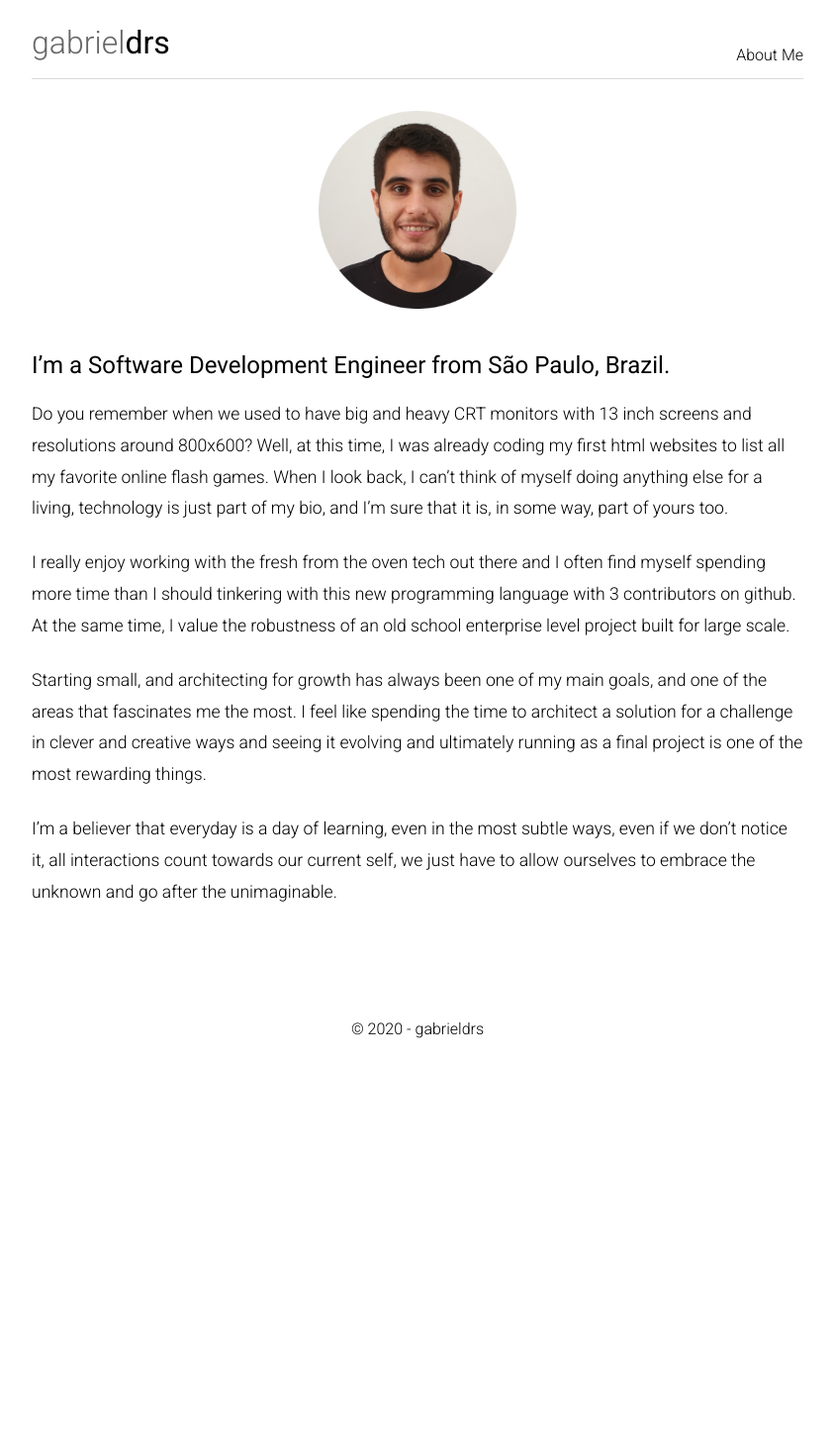
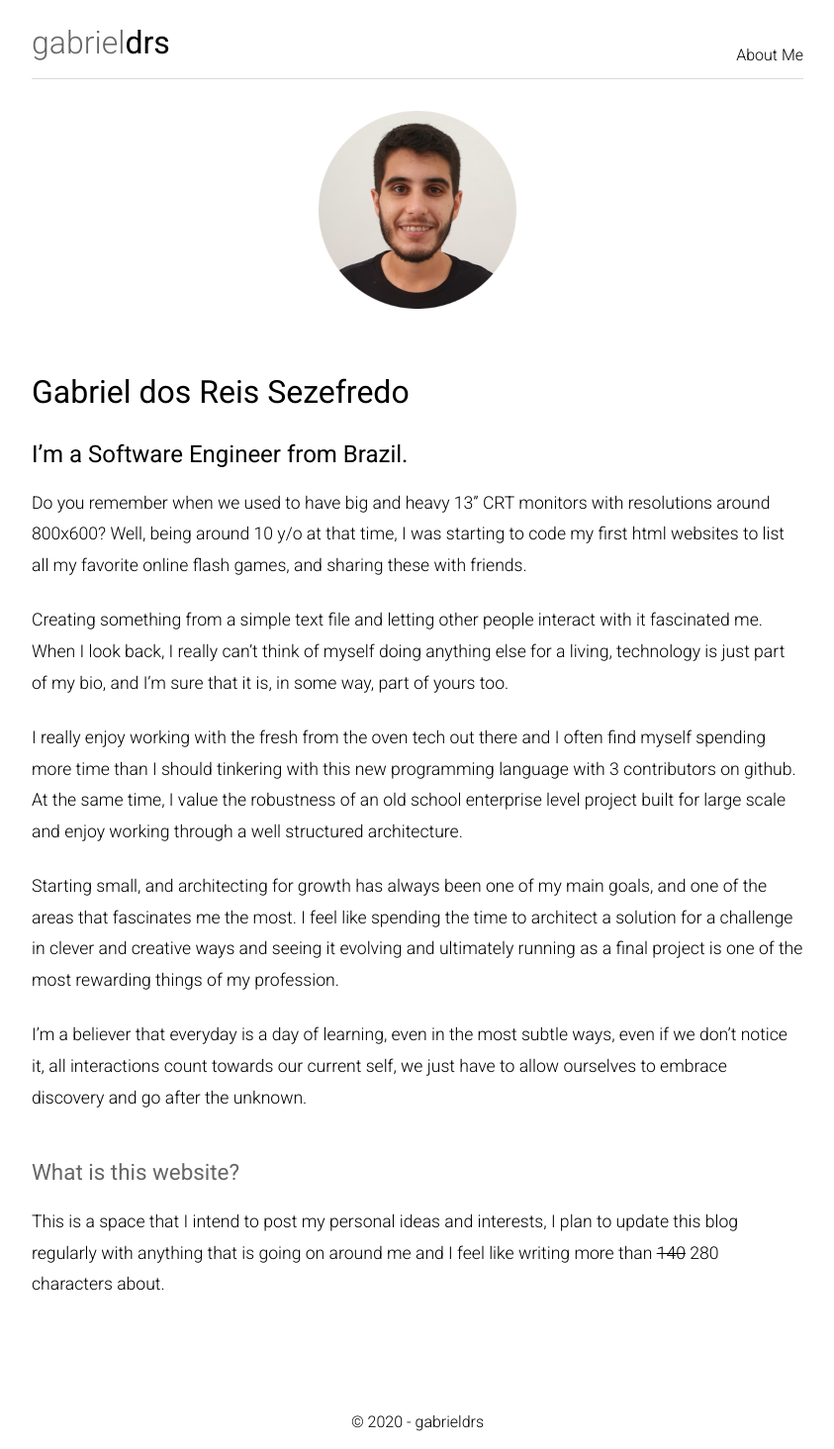
Before and after one commit to gabrieldrs/gabrieldrs.github.io, a Jekyll site: the page built from about.md, in a window 1280 px wide. Shown: the whole page at 99% size, without its empty margins (218-1061 px from the left). Built offline with Jekyll 4.4.1, drawn with Linux system fonts in a browser that asks for light colours; before the commit the page ends 1067 px from its top, so only the background shows below that.

Commit message:
Updates information about myself

```diff
--- a/_config.yml
+++ b/_config.yml
@@ -4,7 +4,7 @@ description: "A blog for sharing thoughts on anything."
 url: "https://gabrieldrs.com"
 ogimage: "img/default-ogimage.png"
 author:
-  name: "Gabriel R Sezefredo"
+  name: "Gabriel dos Reis Sezefredo"
   email: "contact@gabrieldrs.com"
   url: "https://gabrieldrs.com"
 
--- a/about.md
+++ b/about.md
@@ -4,16 +4,24 @@ title: About Me
 description: A little bit about myself.
 ---
 
-![Gabriel R Sezefredo](img/me.png?classes=float-left "Gabriel R Sezefredo"){:style="width:200px"}
-### I'm a Software Development Engineer from São Paulo, Brazil.
+![Gabriel dos Reis Sezefredo](img/me.png?classes=float-left "Gabriel dos Reis Sezefredo"){:style="width:200px"}
+## Gabriel dos Reis Sezefredo
 
-Do you remember when we used to have big and heavy CRT monitors with 13 inch screens and resolutions around 800x600? Well, at this time, I was already coding my first html websites to list all my favorite online flash games. When I look back, I can't think of myself doing anything else for a living, technology is just part of my bio, and I'm sure that it is, in some way, part of yours too.
+### I'm a Software Engineer from Brazil.
+
+Do you remember when we used to have big and heavy 13" CRT monitors with resolutions around 800x600? Well, being around 10 y/o at that time, I was starting to code my first html websites to list all my favorite online flash games, and sharing these with friends.
+
+Creating something from a simple text file and letting other people interact with it fascinated me. When I look back, I really can't think of myself doing anything else for a living, technology is just part of my bio, and I'm sure that it is, in some way, part of yours too.
 
 
 [//]: # (Progresssing throughout my career in a different set of environments, I have always been excited to work with people for a variety of goals, and today I feel that all of them taught me a lot, allowing me to expand my horizons further in areas that I would have never imagined before.)
 
-I really enjoy working with the fresh from the oven tech out there and I often find myself spending more time than I should tinkering with this new programming language with 3 contributors on github. At the same time, I value the robustness of an old school enterprise level project built for large scale.
+I really enjoy working with the fresh from the oven tech out there and I often find myself spending more time than I should tinkering with this new programming language with 3 contributors on github. At the same time, I value the robustness of an old school enterprise level project built for large scale and enjoy working through a well structured architecture.
 
-Starting small, and architecting for growth has always been one of my main goals, and one of the areas that fascinates me the most. I feel like spending the time to architect a solution for a challenge in clever and creative ways and seeing it evolving and ultimately running as a final project is one of the most rewarding things.
+Starting small, and architecting for growth has always been one of my main goals, and one of the areas that fascinates me the most. I feel like spending the time to architect a solution for a challenge in clever and creative ways and seeing it evolving and ultimately running as a final project is one of the most rewarding things of my profession.
 
-I'm a believer that everyday is a day of learning, even in the most subtle ways, even if we don't notice it, all interactions count towards our current self, we just have to allow ourselves to embrace the unknown and go after the unimaginable.
+I'm a believer that everyday is a day of learning, even in the most subtle ways, even if we don't notice it, all interactions count towards our current self, we just have to allow ourselves to embrace discovery and go after the unknown.
+
+#### What is this website?
+
+This is a space that I intend to post my personal ideas and interests, I plan to update this blog regularly with anything that is going on around me and I feel like writing more than ~~140~~ 280 characters about.
```
